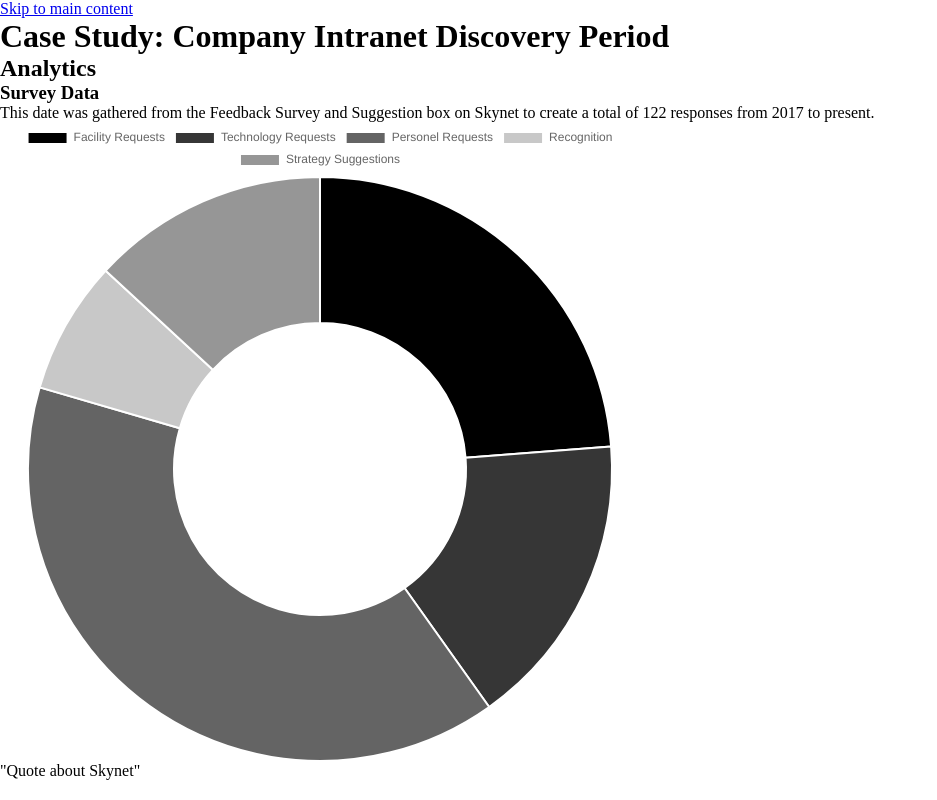
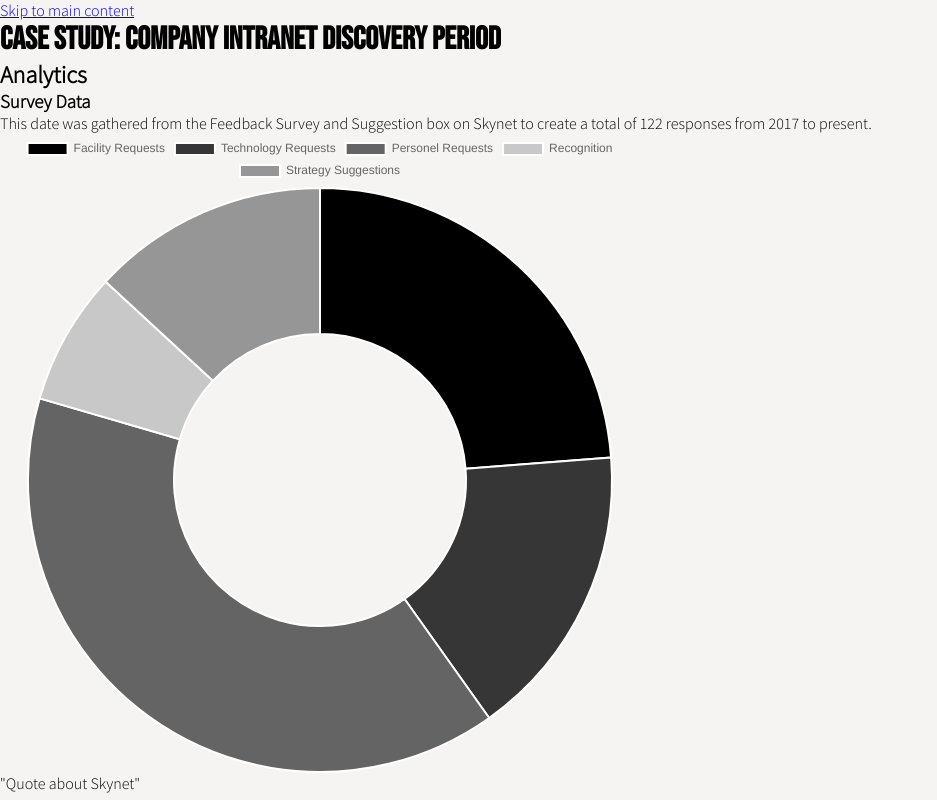
Before and after one commit to lapank/chart.js, a plain HTML site: page index.html in a window 1280 px wide. Shown: the top 800 px of the page, without its empty margins (0-937 px from the left). Drawn offline with nearby package versions, Linux system fonts and the light colour scheme.

Commit message:
playing with fonts and color

```diff
--- a/index.html
+++ b/index.html
@@ -5,7 +5,10 @@
     <meta name="viewport" content="width=device-width, initial-scale=1.0">
     <meta http-equiv="X-UA-Compatible" content="ie=edge">
     <title>chart.js</title>
-    <link rel="stylesheet" href="style.css">
+    <link rel="stylesheet" type="text/css" href="style.css">
+    <link rel="preconnect" href="https://fonts.googleapis.com">
+    <link rel="preconnect" href="https://fonts.gstatic.com" crossorigin>
+    <link href="https://fonts.googleapis.com/css2?family=Bebas+Neue&family=Source+Sans+Pro:wght@300&display=swap" rel="stylesheet">
   </head>
   <body>
     <ul id="nav-access" class="a11y-nav"><li><a id="skip-main" href="#content">Skip to main content</a></li></ul>
--- a/style.css
+++ b/style.css
@@ -2,3 +2,13 @@
 	margin: 0;
 	padding: 0;
 }
+
+h1 {
+	font-family: 'Bebas Neue', cursive;
+}
+
+
+body {
+	font-family: 'Source Sans Pro', sans-serif;
+	background: #f6f4f3;
+}
```
